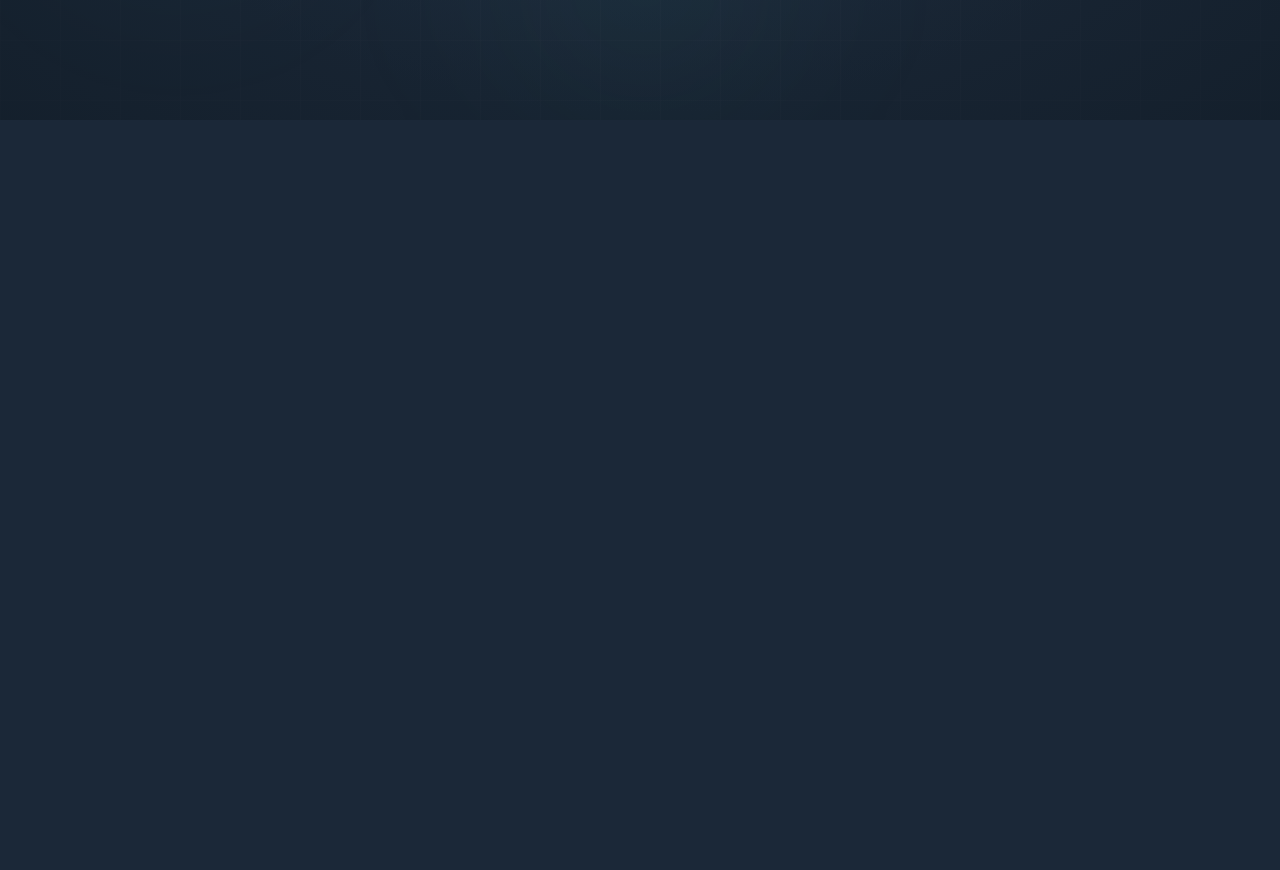
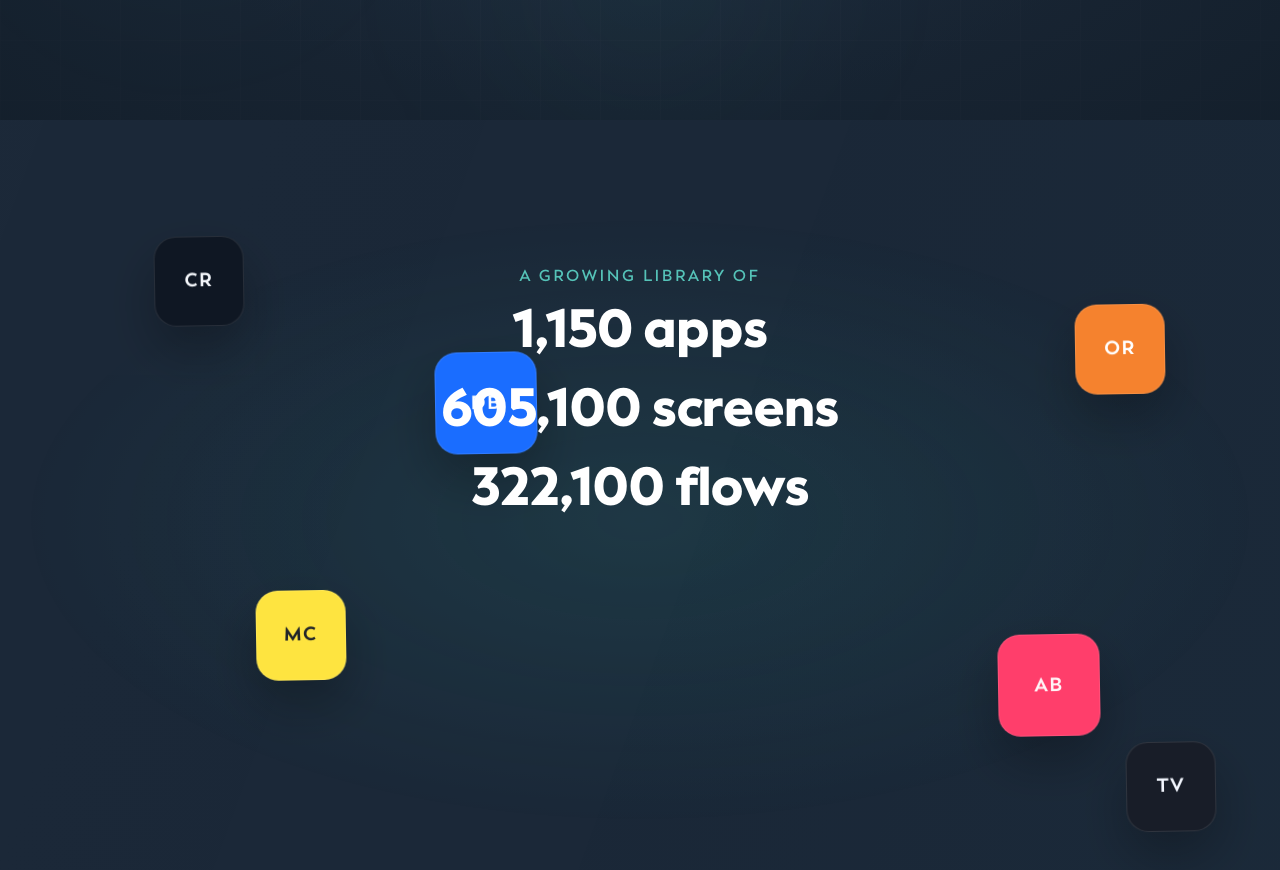
Before and after one commit to SHAMMA6/CoorDinQ---WebSite, a React (Vite) app: page / in a window 1280 px wide. Shown: the part 680-1550 px from the top of the page. Built offline with nearby package versions, Linux system fonts and the light colour scheme.

Commit message:
new section added statistics

```diff
--- a/src/App.jsx
+++ b/src/App.jsx
@@ -1,6 +1,7 @@
 import { useState, useEffect } from 'react'
 import Navbar from './components/layout/Navbar'
 import Hero from './components/sections/Hero'
+import StickyMetricsSection from './components/sections/StickyMetricsSection'
 
 function App() {
   const [scrolled, setScrolled] = useState(false)
@@ -15,8 +16,7 @@ function App() {
     <div className="min-h-screen bg-navy">
       <Navbar scrolled={scrolled} />
       <Hero />
-      {/* Spacer to allow scroll testing */}
-      <div className="h-screen bg-navy" />
+      <StickyMetricsSection />
     </div>
   )
 }
--- /dev/null
+++ b/src/components/sections/StickyMetricsSection.jsx
@@ -0,0 +1,365 @@
+import { useRef } from 'react'
+import { motion, useReducedMotion, useScroll, useSpring, useTransform } from 'framer-motion'
+
+const MotionDiv = motion.div
+
+const metrics = ['1,150 apps', '605,100 screens', '322,100 flows']
+
+const timingConfig = {
+  entryOffset: 110,
+  phases: [
+    { start: 0.3, end: 0.52 },
+    { start: 0.55, end: 0.77 },
+    { start: 0.8, end: 0.95 },
+  ],
+}
+
+const desktopFloatingLogos = [
+  {
+    id: 'creme',
+    label: 'CR',
+    src: null,
+    bg: '#0F1723',
+    fg: '#F4F7FB',
+    top: '16%',
+    left: '12%',
+    size: 94,
+    drift: 18,
+  },
+  {
+    id: 'dropbox',
+    label: 'DB',
+    src: null,
+    bg: '#1A6DFF',
+    fg: '#FFFFFF',
+    top: '31%',
+    left: '34%',
+    size: 118,
+    drift: 22,
+  },
+  {
+    id: 'mails',
+    label: 'MC',
+    src: null,
+    bg: '#FEE440',
+    fg: '#212529',
+    top: '60%',
+    left: '20%',
+    size: 100,
+    drift: 16,
+  },
+  {
+    id: 'air',
+    label: 'AB',
+    src: null,
+    bg: '#FF3E6B',
+    fg: '#FFF4F7',
+    top: '66%',
+    left: '78%',
+    size: 108,
+    drift: 20,
+  },
+  {
+    id: 'apple',
+    label: 'TV',
+    src: null,
+    bg: '#181D28',
+    fg: '#F3F7FF',
+    top: '80%',
+    left: '88%',
+    size: 102,
+    drift: 24,
+  },
+  {
+    id: 'orange',
+    label: 'OR',
+    src: null,
+    bg: '#F5822E',
+    fg: '#FFFFFF',
+    top: '24%',
+    left: '84%',
+    size: 96,
+    drift: 14,
+  },
+]
+
+const mobileFloatingLogos = [
+  {
+    id: 'm-1-creme',
+    label: 'CR',
+    src: null,
+    bg: '#0F1723',
+    fg: '#F4F7FB',
+    top: '18%',
+    left: '-8%',
+    size: 86,
+    drift: 10,
+  },
+  {
+    id: 'm-2-openai',
+    label: 'AI',
+    src: null,
+    bg: '#EBEDF1',
+    fg: '#1E2330',
+    top: '21%',
+    left: '54%',
+    size: 82,
+    drift: 8,
+  },
+  {
+    id: 'm-3-orange',
+    label: 'OR',
+    src: null,
+    bg: '#F5822E',
+    fg: '#FFFFFF',
+    top: '30%',
+    left: '95%',
+    size: 90,
+    drift: 10,
+  },
+  {
+    id: 'm-4-dropbox',
+    label: 'DB',
+    src: null,
+    bg: '#1A6DFF',
+    fg: '#FFFFFF',
+    top: '35%',
+    left: '27%',
+    size: 92,
+    drift: 12,
+  },
+  {
+    id: 'm-5-dots',
+    label: '::',
+    src: null,
+    bg: '#E8E7E5',
+    fg: '#2A2A2A',
+    top: '37%',
+    left: '73%',
+    size: 84,
+    drift: 8,
+  },
+  {
+    id: 'm-6-mail',
+    label: 'MC',
+    src: null,
+    bg: '#FEE440',
+    fg: '#212529',
+    top: '63%',
+    left: '13%',
+    size: 96,
+    drift: 12,
+  },
+  {
+    id: 'm-7-air',
+    label: 'AB',
+    src: null,
+    bg: '#FF3E6B',
+    fg: '#FFF4F7',
+    top: '65%',
+    left: '95%',
+    size: 98,
+    drift: 12,
+  },
+  {
+    id: 'm-8-studio',
+    label: 'S',
+    src: null,
+    bg: '#2A2D7A',
+    fg: '#FFB648',
+    top: '79%',
+    left: '-8%',
+    size: 90,
+    drift: 10,
+  },
+  {
+    id: 'm-9-bolt',
+    label: 'B',
+    src: null,
+    bg: '#83EA58',
+    fg: '#121A25',
+    top: '76%',
+    left: '51%',
+    size: 86,
+    drift: 9,
+  },
+  {
+    id: 'm-10-twitch',
+    label: 'TW',
+    src: null,
+    bg: '#A361FF',
+    fg: '#120D24',
+    top: '85%',
+    left: '23%',
+    size: 84,
+    drift: 9,
+  },
+  {
+    id: 'm-11-nike',
+    label: 'N',
+    src: null,
+    bg: '#F5F5F5',
+    fg: '#0E1015',
+    top: '88%',
+    left: '75%',
+    size: 80,
+    drift: 8,
+  },
+  {
+    id: 'm-12-tv',
+    label: 'TV',
+    src: null,
+    bg: '#181D28',
+    fg: '#F3F7FF',
+    top: '80%',
+    left: '95%',
+    size: 92,
+    drift: 11,
+  },
+]
+
+function FloatingLogo({ logo, reduceMotion }) {
+  const motionProps = reduceMotion
+    ? {}
+    : {
+        animate: {
+          y: [0, -logo.drift, 0],
+          rotate: [0, 2, -1, 0],
+        },
+        transition: {
+          duration: 7 + logo.drift * 0.08,
+          repeat: Infinity,
+          ease: 'easeInOut',
+        },
+      }
+
+  return (
+    <MotionDiv
+      className="absolute z-20 flex items-center justify-center rounded-[22px] border border-white/10 shadow-[0_24px_55px_rgba(0,0,0,0.28)] backdrop-blur-sm"
+      style={{
+        top: logo.top,
+        left: logo.left,
+        width: `clamp(${Math.round(logo.size * 0.56)}px, ${Math.round(logo.size / 14)}vw, ${logo.size}px)`,
+        height: `clamp(${Math.round(logo.size * 0.56)}px, ${Math.round(logo.size / 14)}vw, ${logo.size}px)`,
+        backgroundColor: logo.bg,
+        color: logo.fg,
+      }}
+      aria-hidden="true"
+      {...motionProps}
+    >
+      {logo.src ? (
+        <img
+          src={logo.src}
+          alt=""
+          className="h-[62%] w-[62%] object-contain"
+          loading="lazy"
+          decoding="async"
+        />
+      ) : (
+        <span className="text-[clamp(0.75rem,1.5vw,1.25rem)] font-bold tracking-[0.08em]">
+          {logo.label}
+        </span>
+      )}
+    </MotionDiv>
+  )
+}
+
+function AnimatedMetricLine({ metric, index, scrollYProgress, reduceMotion }) {
+  const phase = timingConfig.phases[index] ?? timingConfig.phases[timingConfig.phases.length - 1]
+  const { start, end } = phase
+
+  const lineYRaw = useTransform(scrollYProgress, [start, end, 1], [timingConfig.entryOffset, 0, 0])
+  const lineOpacityRaw = useTransform(scrollYProgress, [0, start, end, 1], [0, 0, 1, 1])
+  const lineY = useSpring(lineYRaw, { stiffness: 85, damping: 24, mass: 0.45 })
+  const lineOpacity = useSpring(lineOpacityRaw, { stiffness: 80, damping: 22, mass: 0.5 })
+
+  return (
+    <MotionDiv
+      className="whitespace-nowrap text-[clamp(0.95rem,6vw,1.45rem)] sm:text-[clamp(1.2rem,4.2vw,3.75rem)] font-black leading-[0.96] tracking-tight text-white"
+      style={reduceMotion ? undefined : { y: lineY, opacity: lineOpacity }}
+    >
+      {metric}
+    </MotionDiv>
+  )
+}
+
+export default function StickyMetricsSection() {
+  const sectionRef = useRef(null)
+  const reduceMotion = useReducedMotion()
+  const { scrollYProgress } = useScroll({
+    target: sectionRef,
+    offset: ['start start', 'end end'],
+  })
+
+  const glowOpacity = useTransform(scrollYProgress, [0, 1], [0.55, 0.9])
+
+  return (
+    <section ref={sectionRef} className="relative h-[100svh] sm:h-[240vh] overflow-x-clip bg-navy" id="library">
+      <div className="relative h-[100svh] overflow-hidden sm:sticky sm:top-0 sm:h-screen">
+        <MotionDiv
+          className="absolute inset-0"
+          style={{
+            opacity: glowOpacity,
+            background:
+              'radial-gradient(70% 55% at 50% 50%, rgba(58, 191, 176, 0.2) 0%, rgba(27, 40, 56, 0) 70%)',
+          }}
+          aria-hidden="true"
+        />
+        <div
+          className="absolute inset-0 opacity-20"
+          style={{
+            background:
+              'linear-gradient(110deg, rgba(255,255,255,0.03) 0%, rgba(255,255,255,0) 45%, rgba(58,191,176,0.06) 100%)',
+          }}
+          aria-hidden="true"
+        />
+
+        <div className="sm:hidden">
+          {mobileFloatingLogos.map((logo) => (
+            <FloatingLogo key={logo.id} logo={logo} reduceMotion={reduceMotion} />
+          ))}
+        </div>
+        <div className="hidden sm:block">
+          {desktopFloatingLogos.map((logo) => (
+            <FloatingLogo key={logo.id} logo={logo} reduceMotion={reduceMotion} />
+          ))}
+        </div>
+
+        <div className="relative z-30 mx-auto flex h-full w-full max-w-6xl items-center justify-center px-4 pt-0 sm:items-start sm:px-10 sm:pt-28 md:pt-36">
+          <div className="w-full max-w-5xl text-center">
+            <p className="text-xs font-semibold uppercase tracking-[0.14em] text-teal-light/90 sm:text-base sm:tracking-[0.16em]">
+              A growing library of
+            </p>
+
+            <div
+              className="relative mx-auto mt-4 h-[220px] w-full max-w-[94vw] overflow-hidden sm:h-[clamp(255px,31vw,420px)] sm:max-w-5xl"
+            >
+              <div className="flex h-full flex-col items-center justify-center gap-2 sm:hidden">
+                {metrics.map((metric) => (
+                  <p
+                    key={metric}
+                    className="whitespace-nowrap text-[clamp(1.2rem,7.8vw,2rem)] font-black leading-[1.02] tracking-tight text-white"
+                  >
+                    {metric}
+                  </p>
+                ))}
+              </div>
+
+              <MotionDiv className="absolute left-1/2 top-0 hidden -translate-x-1/2 flex-col items-center gap-[clamp(0.95rem,2.2vw,1.7rem)] sm:flex">
+                {metrics.map((metric, index) => (
+                  <AnimatedMetricLine
+                    key={metric}
+                    metric={metric}
+                    index={index}
+                    scrollYProgress={scrollYProgress}
+                    reduceMotion={reduceMotion}
+                  />
+                ))}
+              </MotionDiv>
+            </div>
+          </div>
+        </div>
+      </div>
+    </section>
+  )
+}
```
